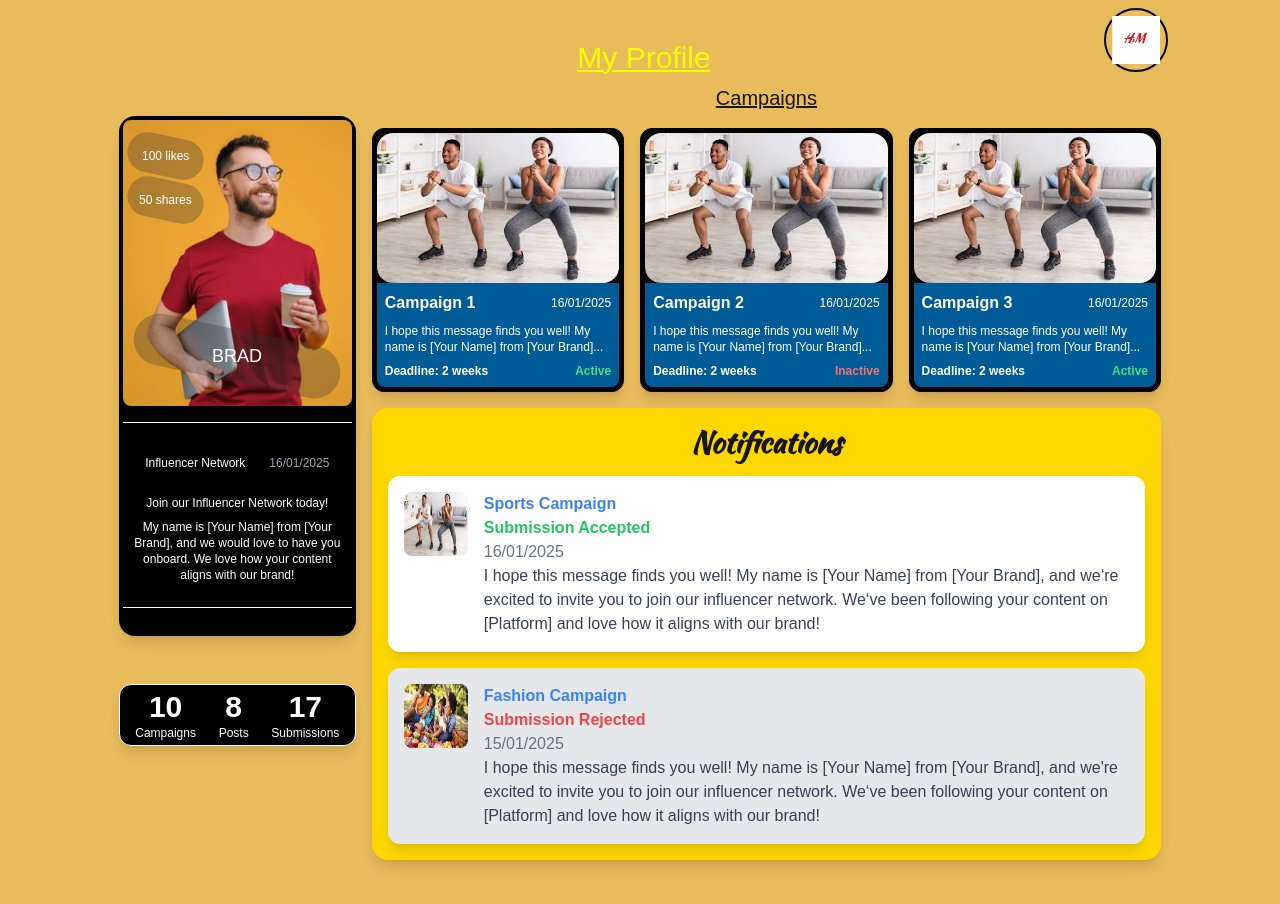
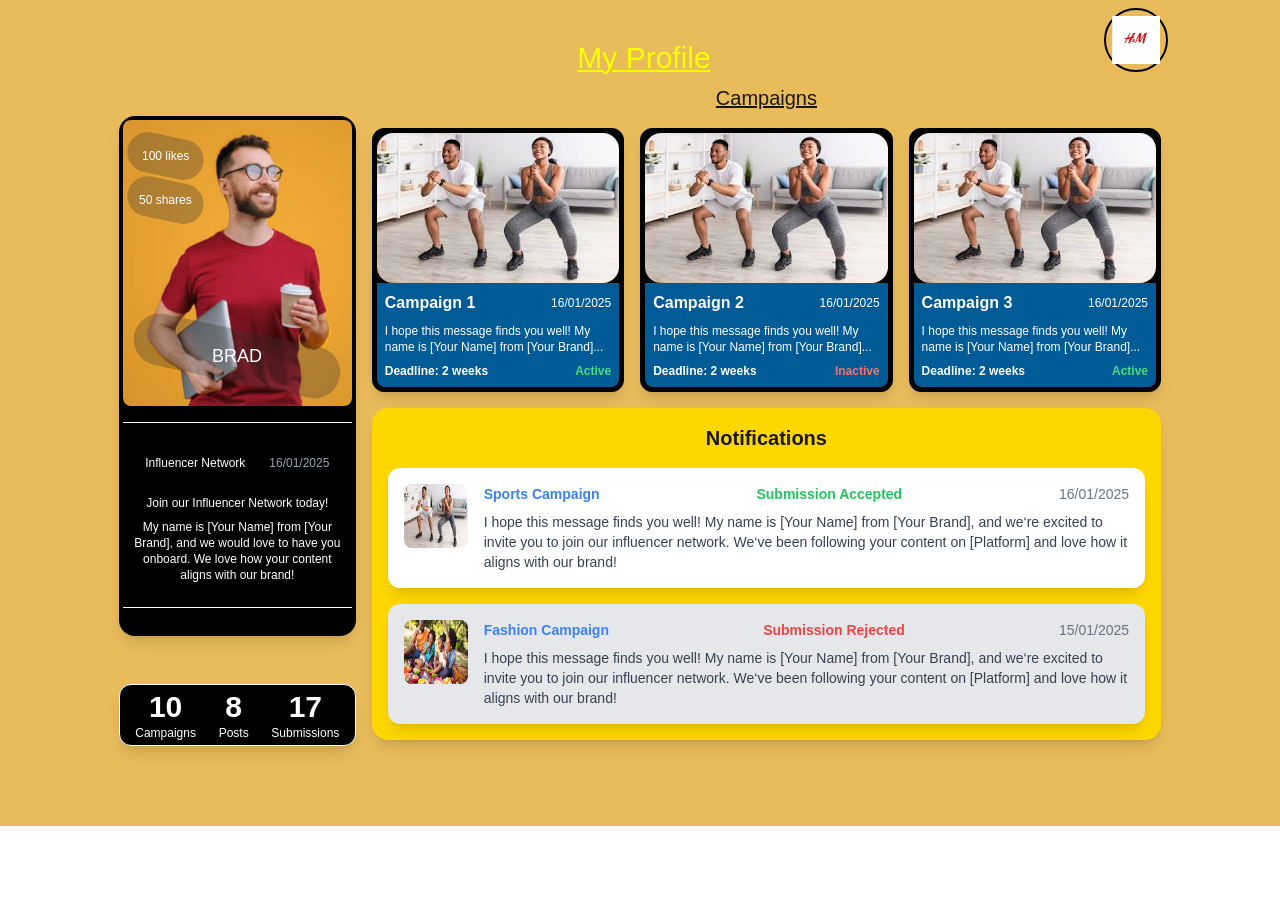
Before and after one commit to andrewindeche/brandinfluencerapp, a Next.js app in the folder frontend/: page /influencer in a window 1280 px wide. Shown: the top 904 px of the page. After the commit the page ends 826 px from the top, so only its background shows below. Built offline with nearby package versions, Linux system fonts and the light colour scheme; a web font is replaced by a local one.

Commit message:
update style on fonts

```diff
--- a/frontend/src/pages/influencer.tsx
+++ b/frontend/src/pages/influencer.tsx
@@ -118,24 +118,26 @@ const InfluencerPage: React.FC = () => {
           </div>
 
           <div className="bg-[#FFD700] p-4 rounded-2xl shadow-lg">
-            <h2 className="text-3xl font-bold mb-4 text-center">
+            <h4 className="text-xl font-bold mb-4 text-center">
               Notifications
-            </h2>
+            </h4>
             <div className="space-y-4">
-              <div className="bg-white p-4 rounded-xl shadow-lg flex items-start">
+              <div className="bg-white p-4 rounded-xl shadow-lg flex items-start space-x-4 text-sm">
                 <Image
                   src="/images/fit.jpg"
                   alt="Sports Campaign"
                   width={150}
                   height={200}
-                  className="w-16 h-16 rounded-lg mr-4"
+                  className="w-16 h-16 rounded-lg"
                 />
-                <div>
+                <div className="w-full">
+                  <div className="flex justify-between items-center mb-2">
                     <p className="font-bold text-blue-500">Sports Campaign</p>
                     <p className="text-green-500 font-semibold">
                       Submission Accepted
                     </p>
                     <p className="text-gray-500">16/01/2025</p>
+                  </div>
                   <p className="text-gray-700">
                     I hope this message finds you well! My name is [Your Name]
                     from [Your Brand], and we&lsquo;re excited to invite you to
@@ -145,23 +147,25 @@ const InfluencerPage: React.FC = () => {
                 </div>
               </div>
 
-              <div className="bg-gray-200 p-4 rounded-xl shadow-lg flex items-start">
+              <div className="bg-gray-200 p-4 rounded-xl shadow-lg flex items-start space-x-4 text-sm">
                 <Image
                   src="/images/images.jpg"
                   alt="Fashion Campaign"
                   width={150}
                   height={200}
-                  className="w-16 h-16 rounded-lg mr-4"
+                  className="w-16 h-16 rounded-lg"
                 />
-                <div>
+                <div className="w-full">
+                  <div className="flex justify-between items-center mb-2">
                     <p className="font-bold text-blue-500">Fashion Campaign</p>
                     <p className="text-red-500 font-semibold">
                       Submission Rejected
                     </p>
                     <p className="text-gray-500">15/01/2025</p>
+                  </div>
                   <p className="text-gray-700">
                     I hope this message finds you well! My name is [Your Name]
-                    from [Your Brand], and we&apos;re excited to invite you to
+                    from [Your Brand], and we&lsquo;re excited to invite you to
                     join our influencer network. We&lsquo;ve been following your
                     content on [Platform] and love how it aligns with our brand!
                   </p>
```
Lines whose indentation alone changed are shown as unchanged.
